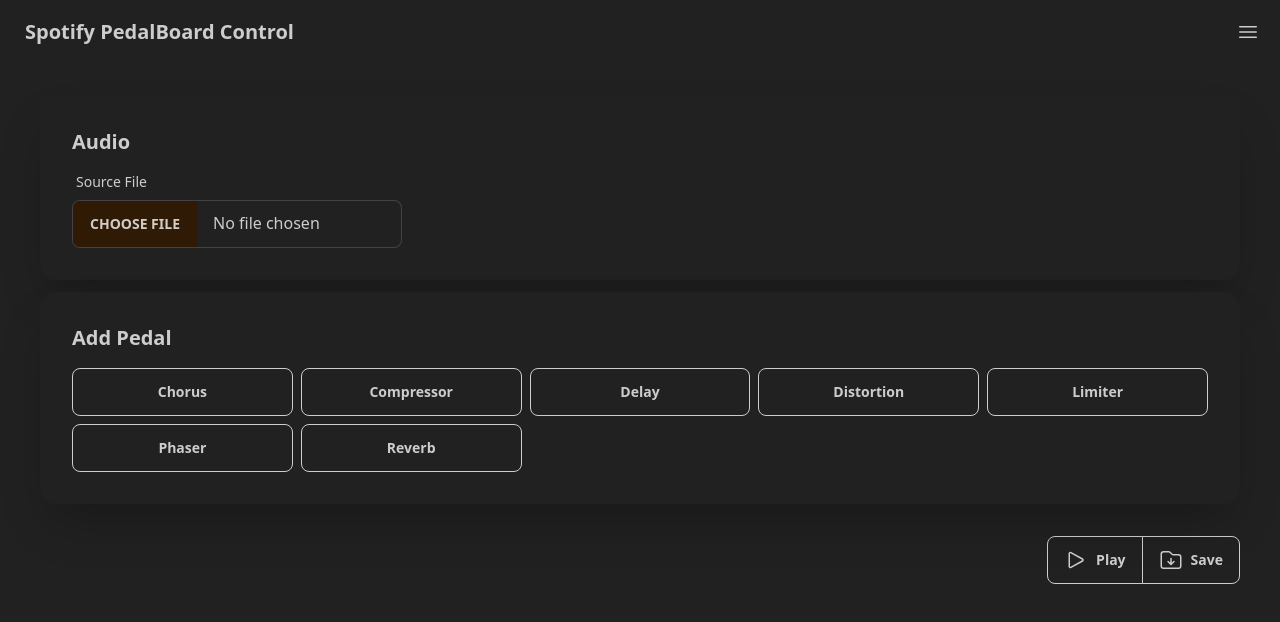
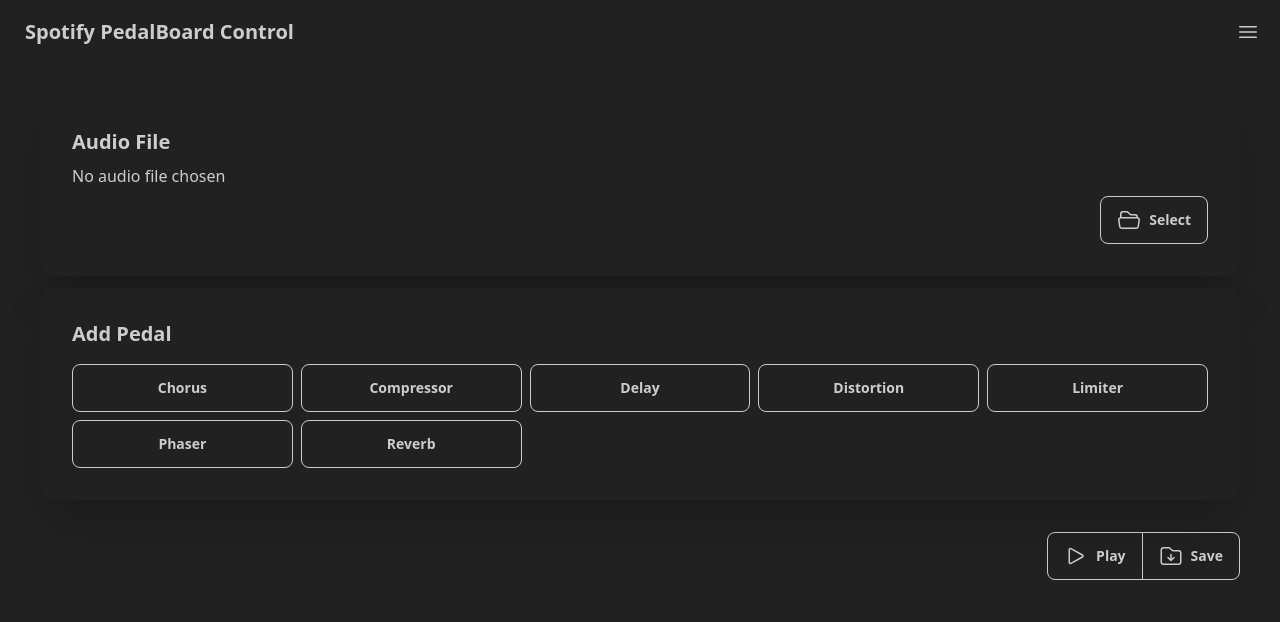
Before and after one commit to meuzi8122/spotify-pedalboard-control, a SvelteKit app: page / in a window 1280 px wide. Shown: the top 622 px of the page. Built offline with nearby package versions, Linux system fonts and the light colour scheme.

Commit message:
fix front

```diff
--- /dev/null
+++ b/src/lib/component/icon/OpenIcon.svelte
@@ -0,0 +1,14 @@
+<svg
+  xmlns="http://www.w3.org/2000/svg"
+  fill="none"
+  viewBox="0 0 24 24"
+  stroke-width="1.5"
+  stroke="currentColor"
+  class="size-6"
+>
+  <path
+    stroke-linecap="round"
+    stroke-linejoin="round"
+    d="M3.75 9.776c.112-.017.227-.026.344-.026h15.812c.117 0 .232.009.344.026m-16.5 0a2.25 2.25 0 0 0-1.883 2.542l.857 6a2.25 2.25 0 0 0 2.227 1.932H19.05a2.25 2.25 0 0 0 2.227-1.932l.857-6a2.25 2.25 0 0 0-1.883-2.542m-16.5 0V6A2.25 2.25 0 0 1 6 3.75h3.879a1.5 1.5 0 0 1 1.06.44l2.122 2.12a1.5 1.5 0 0 0 1.06.44H18A2.25 2.25 0 0 1 20.25 9v.776"
+  />
+</svg>
--- a/src/lib/component/icon/PedalIcon.svelte
+++ /dev/null
@@ -1,23 +0,0 @@
-<script lang="ts">
-  export let width: number;
-  export let height: number;
-</script>
-
-<svg
-  {width}
-  {height}
-  viewBox="-7 0 64 64"
-  version="1.1"
-  xmlns="http://www.w3.org/2000/svg"
-  xmlns:xlink="http://www.w3.org/1999/xlink"
->
-  <defs> </defs>
-  <g id="Page-1" stroke="none" stroke-width="1" fill="none" fill-rule="evenodd">
-    <g id="Guitar-Pedal-1" transform="translate(-7.000000, 0.000000)" fill="#000000">
-      <path
-        d="M8,25 C7.45,25 7,25.45 7,26 L7,30 C7,30.55 7.45,31 8,31 C8.55,31 9,30.55 9,30 L9,26 C9,25.45 8.55,25 8,25 L8,25 Z M56,25 C55.45,25 55,25.45 55,26 L55,30 C55,30.55 55.45,31 56,31 C56.55,31 57,30.55 57,30 L57,26 C57,25.45 56.55,25 56,25 L56,25 Z M44,11 C42.343,11 41,12.343 41,14 C41,15.657 42.343,17 44,17 C45.657,17 47,15.657 47,14 C47,12.343 45.657,11 44,11 L44,11 Z M36,11 C34.343,11 33,12.343 33,14 C33,15.657 34.343,17 36,17 C37.657,17 39,15.657 39,14 C39,12.343 37.657,11 36,11 L36,11 Z M28,11 C26.343,11 25,12.343 25,14 C25,15.657 26.343,17 28,17 C29.657,17 31,15.657 31,14 C31,12.343 29.657,11 28,11 L28,11 Z M20,11 C18.343,11 17,12.343 17,14 C17,15.657 18.343,17 20,17 C21.657,17 23,15.657 23,14 C23,12.343 21.657,11 20,11 L20,11 Z M49,22 C49,22.551 48.551,23 48,23 L16,23 C15.449,23 15,22.551 15,22 L15,6 C15,5.449 15.449,5 16,5 L48,5 C48.551,5 49,5.449 49,6 L49,22 Z M48,4 L16,4 C14.9,4 14,4.9 14,6 L14,22 C14,23.1 14.9,24 16,24 L48,24 C49.1,24 50,23.1 50,22 L50,6 C50,4.9 49.1,4 48,4 L48,4 Z M15,60 L49,60 C49.55,60 50,59.55 50,59 L50,37 C50,36.45 49.55,36 49,36 L15,36 C14.45,36 14,36.45 14,37 L14,59 C14,59.55 14.45,60 15,60 L15,60 Z M52,33 L12,33 L12,5 C12,3.346 13.346,2 15,2 L49,2 C50.654,2 52,3.346 52,5 L52,33 Z M52,59 C52,60.654 50.654,62 49,62 L15,62 C13.346,62 12,60.654 12,59 L12,34 L52,34 L52,59 Z M49,0 L15,0 C12.25,0 10,2.25 10,5 L10,59 C10,61.75 12.25,64 15,64 L49,64 C51.75,64 54,61.75 54,59 L54,5 C54,2.25 51.75,0 49,0 L49,0 Z"
-      >
-      </path>
-    </g>
-  </g>
-</svg>
--- a/src/routes/+page.svelte
+++ b/src/routes/+page.svelte
@@ -1,6 +1,6 @@
 <script lang="ts">
   import { invoke } from "@tauri-apps/api/core";
-  import { message } from "@tauri-apps/plugin-dialog";
+  import { message, open } from "@tauri-apps/plugin-dialog";
   import { v4 } from "uuid";
   import ChorusForm from "$lib/component/form/ChorusForm.svelte";
   import CompressorForm from "$lib/component/form/CompressorForm.svelte";
@@ -12,8 +12,9 @@
   import DeleteIcon from "$lib/component/icon/DeleteIcon.svelte";
   import PlayIcon from "$lib/component/icon/PlayIcon.svelte";
   import SaveIcon from "$lib/component/icon/SaveIcon.svelte";
-  import { KINDS } from "$lib/constant";
+  import { KINDS, VALID_MUSIC_FILE_EXTENSIONS } from "$lib/constant";
   import type { Kind, Pedal } from "$lib/type";
+  import OpenIcon from "$lib/component/icon/OpenIcon.svelte";
 
   function pedalReducer(kind: Kind, id?: string): Pedal {
     id = id ? id : v4();
@@ -36,6 +37,20 @@
     }
   }
 
+  async function selectAudioFile() {
+    const selectedAudioFile = await open({
+      filters: [{ name: "Audio File", extensions: VALID_MUSIC_FILE_EXTENSIONS }],
+    });
+
+    if (Array.isArray(selectedAudioFile)) {
+      audioFilePath = selectedAudioFile[0].name;
+    } else if (selectedAudioFile && selectedAudioFile.name) {
+      audioFilePath = selectedAudioFile.name;
+    } else {
+      audioFilePath = null;
+    }
+  }
+
   function addPedal(kind: Kind) {
     pedals = [...pedals, pedalReducer(kind)];
   }
@@ -45,7 +60,6 @@
   }
 
   async function callPedalBoardGenerator(isSaved: boolean) {
-    await message(JSON.stringify(pedals));
     try {
       await invoke("call_pedal_board_generator", {
         sourcePath: "",
@@ -57,7 +71,7 @@
     }
   }
 
-  let files: FileList;
+  let audioFilePath: string | null = null;
 
   let pedals: Pedal[] = [];
 </script>
@@ -66,16 +80,17 @@
   <div class="flex flex-col space-y-3 mb-8">
     <div class="card bg-base-100 w-full shrink-0 shadow-2xl">
       <div class="card-body">
-        <h2 class="card-title">Audio</h2>
-        <div class="flex flex-col">
-          <div class="flex space-x-3">
-            <label class="form-control">
-              <div class="label">
-                <span class="label-text">Source File</span>
-              </div>
-              <input type="file" class="file-input file-input-bordered" bind:files />
-            </label>
-          </div>
+        <h2 class="card-title">Audio File</h2>
+        {#if audioFilePath}
+          <p>{audioFilePath}</p>
+        {:else}
+          <p>No audio file chosen</p>
+        {/if}
+        <div class="card-actions justify-end">
+          <button class="btn btn-outline" on:click={selectAudioFile}>
+            <OpenIcon />
+            Select
+          </button>
         </div>
       </div>
     </div>
```
